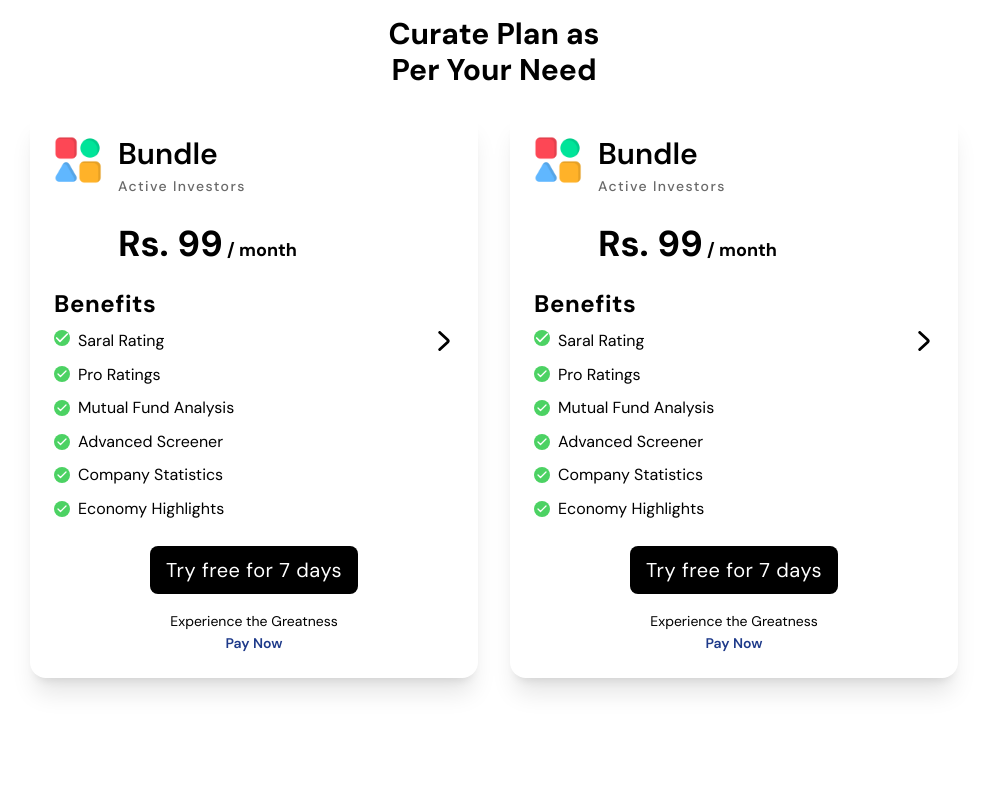
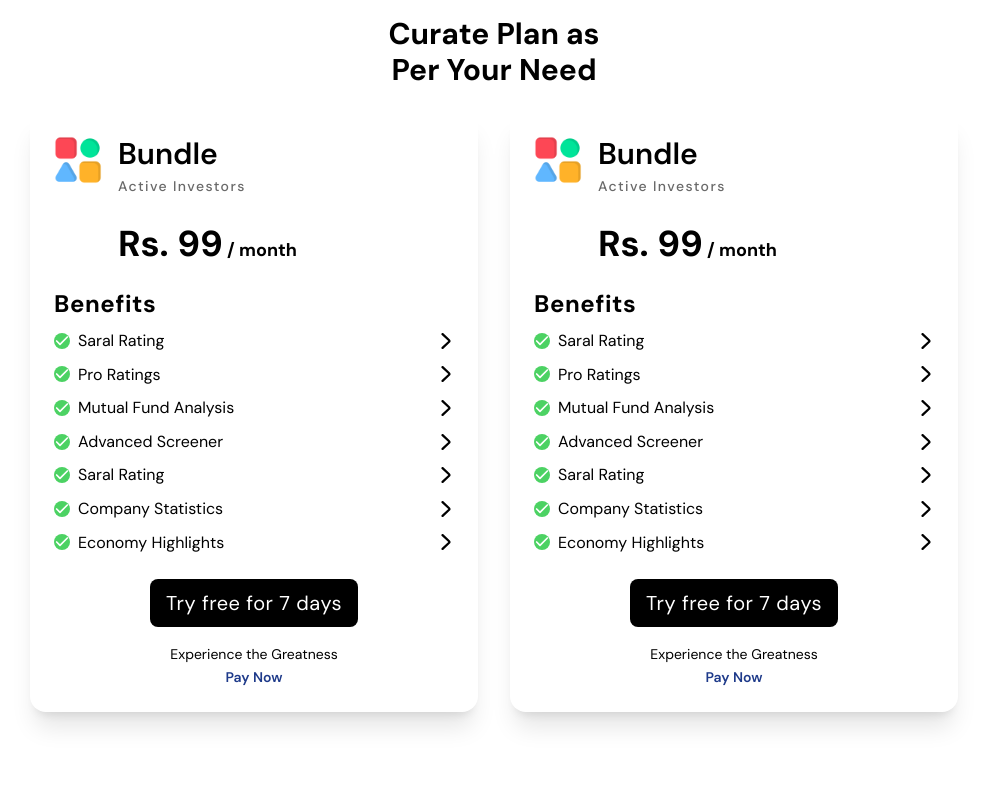
Before and after one commit to nishanbudhathoki2266/sarallagani, a React (Vite) app in the folder detail-checkout/: page / in a window 1280 px wide. Shown: the top 800 px of the page, without its empty margins (146-1133 px from the left). Built offline with nearby package versions, Linux system fonts and the light colour scheme.

Commit message:
Made accordion more reusable

```diff
--- a/detail-checkout/src/components/Accordion.jsx
+++ b/detail-checkout/src/components/Accordion.jsx
@@ -3,7 +3,7 @@ import DownArrow from "./Svgs/DownArrow";
 import SideArrow from "./Svgs/SideArrow";
 // import SideArrow from "./Svgs/SideArrow";
 
-function Accordion() {
+function Accordion({ feature, featureContent }) {
   const [isOpen, setIsOpen] = useState(false);
 
   const onToggle = () => {
@@ -13,7 +13,7 @@ function Accordion() {
   return (
     <div className="flex flex-col w-full items-center text-black-100 mb-2 font-[400] gap-2">
       <div className="w-full flex justify-between items-center">
-        <p className="text-md">
+        <p className="text-md flex items-center">
           <span className="w-4 h-4 mr-2 inline-flex items-center justify-center bg-[#4CD263] text-white rounded-full">
             <svg
               fill="none"
@@ -27,7 +27,7 @@ function Accordion() {
               <path d="M20 6L9 17l-5-5"></path>
             </svg>
           </span>
-          Saral Rating
+          {feature}
         </p>
         <span>
           {isOpen ? (
@@ -40,8 +40,7 @@ function Accordion() {
       {isOpen && (
         <div className="p-3 border-1 rounded-lg shadow-lg">
           <p className="leading-tighter tracking-tight text-sm">
-            Saral Rating takes in 16 different factors to give you an idea of
-            how the company is performing and what you can expect in the future
+            {featureContent}
           </p>
         </div>
       )}
--- a/detail-checkout/src/components/PlanCard.jsx
+++ b/detail-checkout/src/components/PlanCard.jsx
@@ -24,87 +24,55 @@ function Card() {
         </div>
       </div>
       <h2 className="inline font-bold text-2xl tracking-wide mb-2">Benefits</h2>
-      <Accordion />
-      <p className="flex items-center text-black-100 mb-2 font-[400] text-md">
-        <span className="w-4 h-4 mr-2 inline-flex items-center justify-center bg-[#4CD263] text-white rounded-full">
-          <svg
-            fill="none"
-            stroke="currentColor"
-            strokeLinecap="round"
-            strokeLinejoin="round"
-            strokeWidth="2.5"
-            className="w-3 h-3"
-            viewBox="0 0 24 24"
-          >
-            <path d="M20 6L9 17l-5-5"></path>
-          </svg>
-        </span>
-        Pro Ratings
-      </p>
-      <p className="flex items-center text-black-100 mb-2 font-[400] text-md">
-        <span className="w-4 h-4 mr-2 inline-flex items-center justify-center bg-[#4CD263] text-white rounded-full">
-          <svg
-            fill="none"
-            stroke="currentColor"
-            strokeLinecap="round"
-            strokeLinejoin="round"
-            strokeWidth="2.5"
-            className="w-3 h-3"
-            viewBox="0 0 24 24"
-          >
-            <path d="M20 6L9 17l-5-5"></path>
-          </svg>
-        </span>
-        Mutual Fund Analysis
-      </p>
-      <p className="flex items-center text-black-100 mb-2 font-[400] text-md">
-        <span className="w-4 h-4 mr-2 inline-flex items-center justify-center bg-[#4CD263] text-white rounded-full">
-          <svg
-            fill="none"
-            stroke="currentColor"
-            strokeLinecap="round"
-            strokeLinejoin="round"
-            strokeWidth="2.5"
-            className="w-3 h-3"
-            viewBox="0 0 24 24"
-          >
-            <path d="M20 6L9 17l-5-5"></path>
-          </svg>
-        </span>
-        Advanced Screener
-      </p>
-      <p className="flex items-center text-black-100 mb-2 font-[400] text-md">
-        <span className="w-4 h-4 mr-2 inline-flex items-center justify-center bg-[#4CD263] text-white rounded-full">
-          <svg
-            fill="none"
-            stroke="currentColor"
-            strokeLinecap="round"
-            strokeLinejoin="round"
-            strokeWidth="2.5"
-            className="w-3 h-3"
-            viewBox="0 0 24 24"
-          >
-            <path d="M20 6L9 17l-5-5"></path>
-          </svg>
-        </span>
-        Company Statistics
-      </p>
-      <p className="flex items-center text-black-100 mb-2 font-[400] text-md">
-        <span className="w-4 h-4 mr-2 inline-flex items-center justify-center bg-[#4CD263] text-white rounded-full">
-          <svg
-            fill="none"
-            stroke="currentColor"
-            strokeLinecap="round"
-            strokeLinejoin="round"
-            strokeWidth="2.5"
-            className="w-3 h-3"
-            viewBox="0 0 24 24"
-          >
-            <path d="M20 6L9 17l-5-5"></path>
-          </svg>
-        </span>
-        Economy Highlights
-      </p>
+      <Accordion
+        feature="Saral Rating"
+        featureContent="Saral Rating takes in 16 different factors to give you an idea of
+      how the company is performing and what you can expect in the future"
+      />
+      <Accordion
+        feature="Pro Ratings"
+        featureContent="Pro Ratings gives you an indication of how
+        healthy the bank is in terms of major
+        indicators. We have rigorously tested it
+        and is 80% accurate"
+      />
+      <Accordion
+        feature="Mutual Fund Analysis"
+        featureContent="Ever wondered what the big fish are
+        doing?
+        Get access to how the mutual fund have
+        been performing and how they are
+        strategizing"
+      />
+      <Accordion
+        feature="Advanced Screener"
+        featureContent="Do you feel exhausted to go through all the
+        listed companies to find 5 investable companies?
+        Well you don’t have to anymore. With
+        our advanced screener, you can find companies
+        on the go"
+      />
+      <Accordion
+        feature="Saral Rating"
+        featureContent="Saral Rating takes in 16 different factors to give you an idea of
+      how the company is performing and what you can expect in the future"
+      />
+      <Accordion
+        feature="Company Statistics"
+        featureContent="Just having financials is not enough.
+        Access all the information; be it product
+        information or the industry information.
+        Stay ahead with simplified statistics
+        on the go"
+      />
+      <Accordion
+        feature="Economy Highlights"
+        featureContent="Just having financials is not enough.
+        Access all the information; be it product
+        information or the industry information.
+        Stay ahead with simplified statistics
+        on the go"
+      />
       <button className="mt-4 mx-auto text-white text-[20px] tracking-wide bg-black border-0 py-2 rounded-lg px-4">
         Try free for 7 days
       </button>
--- a/detail-checkout/src/components/Svgs/DownArrow.jsx
+++ b/detail-checkout/src/components/Svgs/DownArrow.jsx
@@ -1,7 +1,7 @@
 function DownArrow({ onToggle }) {
   return (
     <svg
-      className="w-5 h-5 dark:text-black font-bold hover:cursor-pointer"
+      className="w-4 h-4 dark:text-black font-bold hover:cursor-pointer"
       aria-hidden="true"
       xmlns="http://www.w3.org/2000/svg"
       fill="none"
--- a/detail-checkout/src/components/Svgs/SideArrow.jsx
+++ b/detail-checkout/src/components/Svgs/SideArrow.jsx
@@ -1,7 +1,7 @@
 function SideArrow({ onToggle }) {
   return (
     <svg
-      className="w-5 h-5 dark:text-black font-bold hover:cursor-pointer"
+      className="w-4 h-4 dark:text-black font-bold hover:cursor-pointer"
       aria-hidden="true"
       xmlns="http://www.w3.org/2000/svg"
       fill="none"
--- a/detail-checkout/src/pages/DetailCheckout.jsx
+++ b/detail-checkout/src/pages/DetailCheckout.jsx
@@ -13,6 +13,7 @@ const DetailCheckout = () => {
         <Card />
         <Card />
       </div>
+      <div className="h-96 w-96 flex items-center justify-center">TEST</div>
     </div>
   );
 };
```
